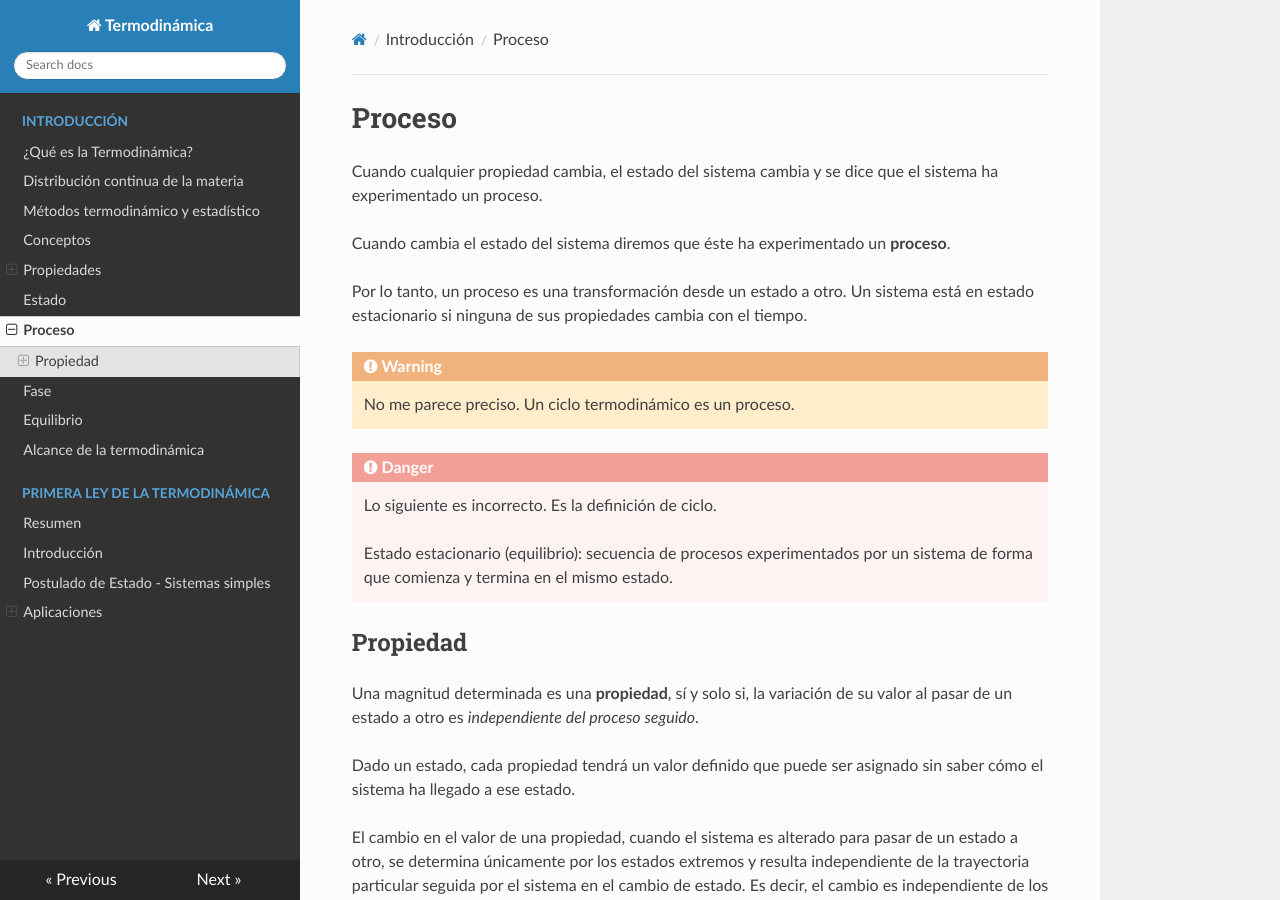
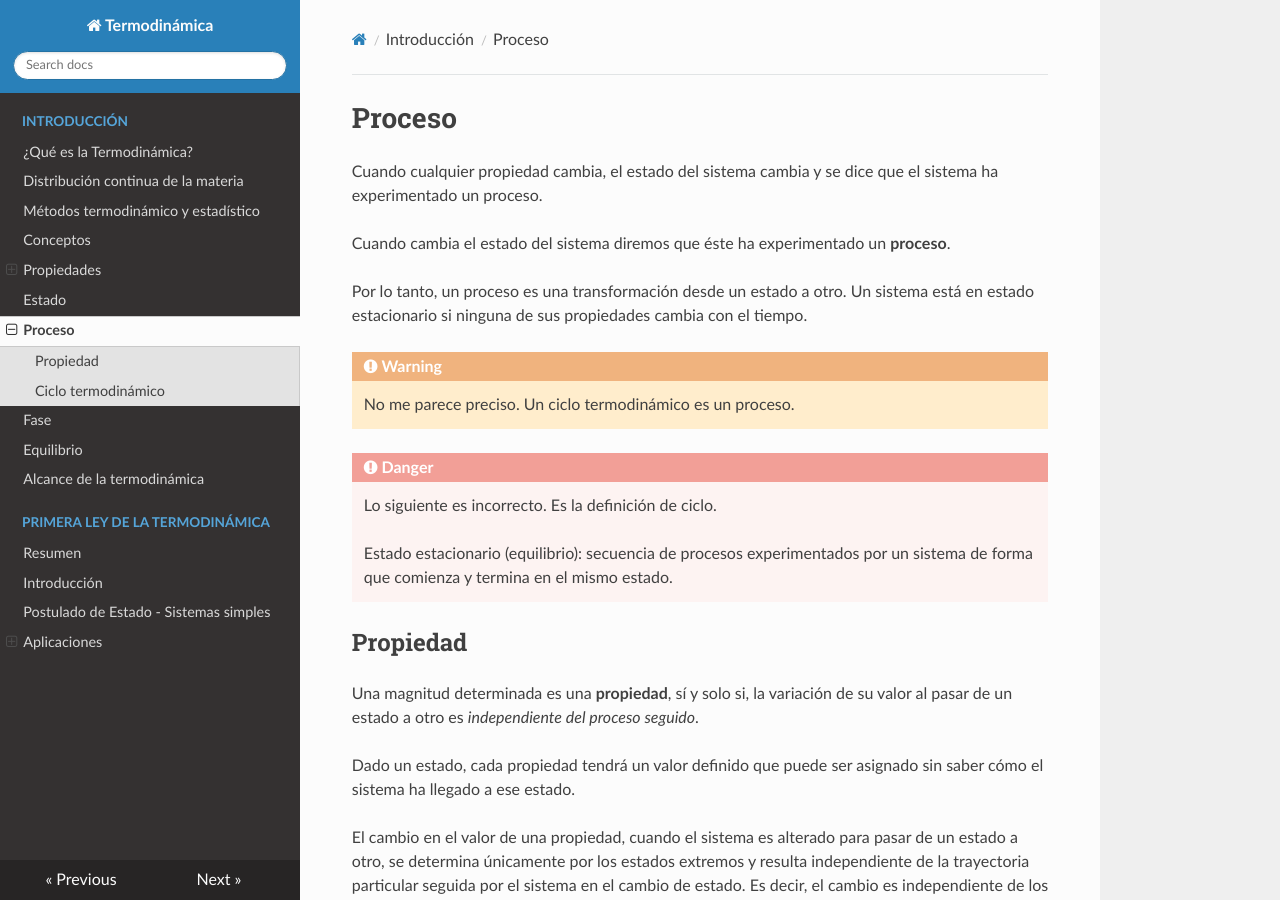
Before and after one commit to mantielero/termo, an MkDocs documentation site: the page built from docs/proceso.md, in a window 1280 px wide and 900 px high. Built offline with MkDocs 1.6.1, drawn with Linux system fonts in a browser that asks for light colours; nearby versions of some CDN libraries.

Commit message:
Reordenado

```diff
--- a/docs/proceso.md
+++ b/docs/proceso.md
@@ -27,7 +27,7 @@ Recíprocamente, si la variación en el valor de una magnitud es independiente d
 Consecuentemente, si el cambio en el valor de una magnitud depende de los detalles del proceso y no solamente de los estado extremos, la mencionada magnitud no es una propiedad termodinámica.
 
 
-### Ciclo termodinámico
+## Ciclo termodinámico
 Entre los diversos procesos que puede experimentar un sistema, tiene especial interés el ciclo termodinámico.
 
 Se define el ciclo termodinámico como la secuencia de procesos experimentados por un sistema de forma que comienza y termina en el mismo estado.
```
